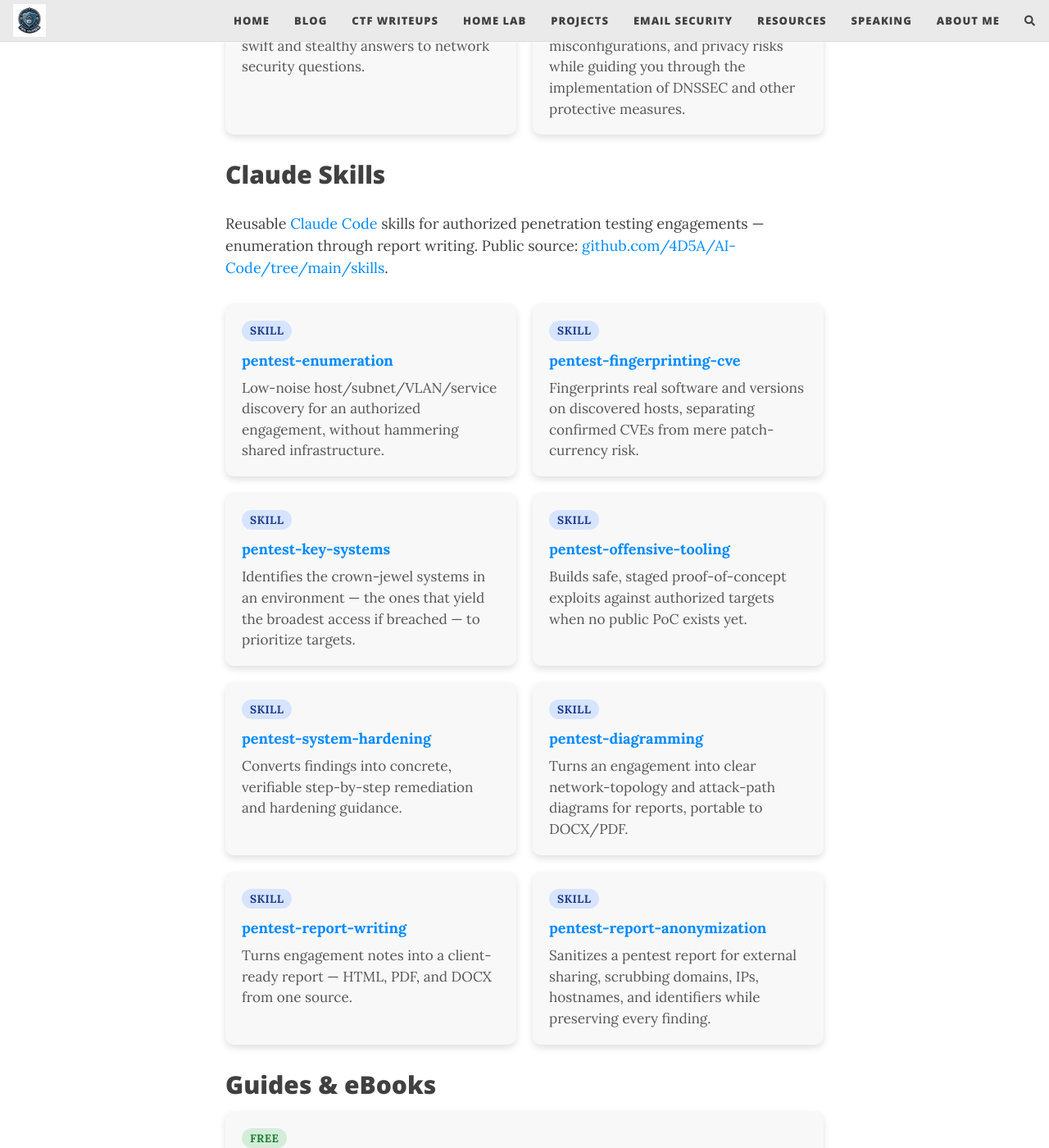
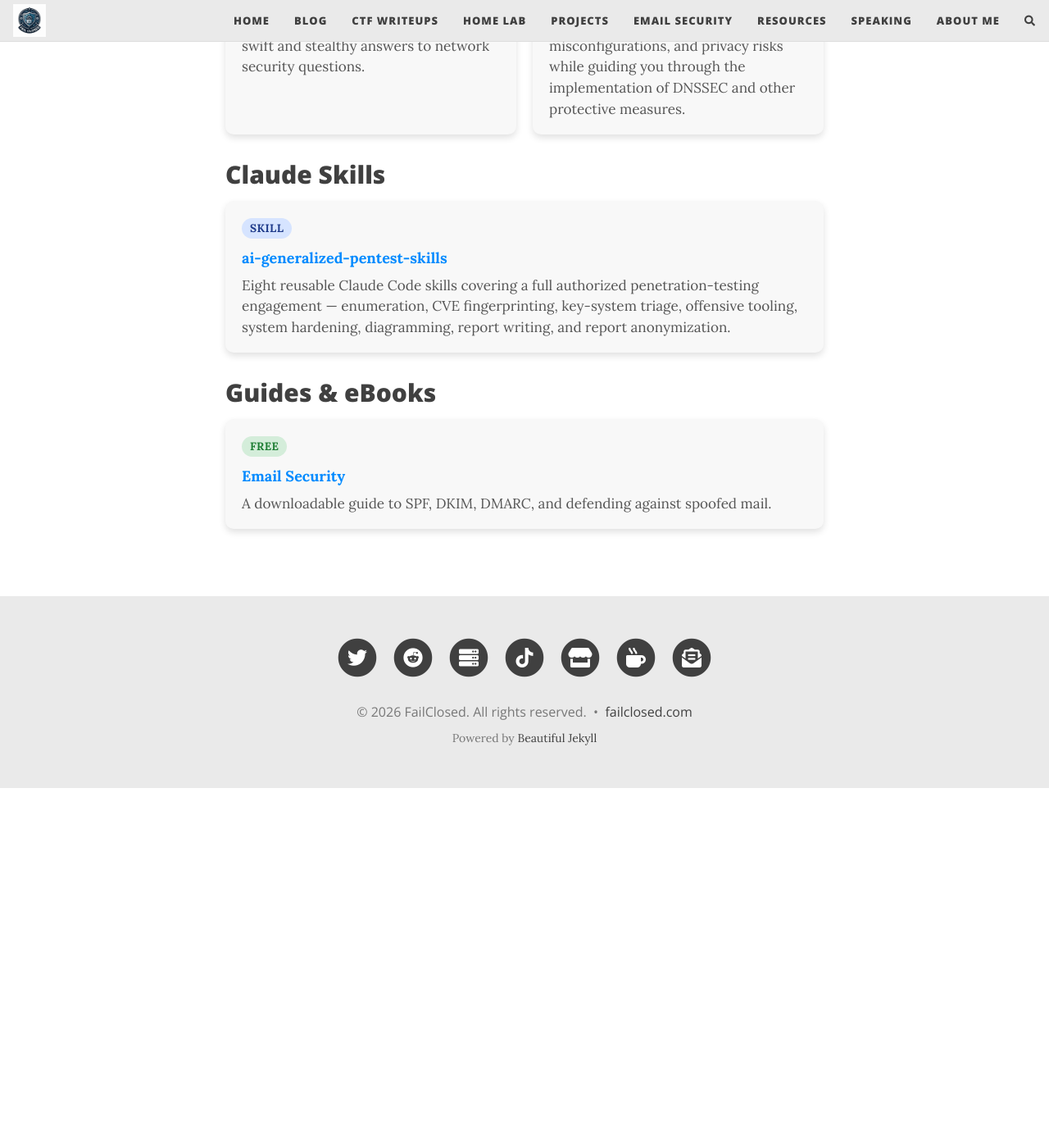
Before and after one commit to failclosed/failclosed.github.io, a Jekyll site: the page built from pages/software.md, in a window 1280 px wide and 1400 px high, scrolled down 852 px. Shown: the whole window at 82% size. Built offline with Jekyll 4.4.1, drawn with Linux system fonts in a browser that asks for light colours; comment, search, counter and statistics services are not loaded; after the commit the page ends 1813 px from its top, so only the background shows below that.

Commit message:
add resources

```diff
--- a/pages/software.md
+++ b/pages/software.md
@@ -42,57 +42,13 @@ FailClosed builds tools for IT and cybersecurity professionals. Free items are m
 
 ## Claude Skills
 
-Reusable [Claude Code](https://claude.com/claude-code) skills for authorized penetration testing engagements — enumeration through report writing. Public source: [github.com/4D5A/AI-Code/tree/main/skills](https://github.com/4D5A/AI-Code/tree/main/skills/).
-
 <div class="resource-grid">
 
-  <div class="resource-card resource-card-static">
+  <a class="resource-card" href="https://github.com/4D5A/AI-Code/tree/main/skills/Generalized%20Pentest%20Skills">
     <span class="resource-badge resource-badge-skill">Skill</span>
-    <div class="resource-card-title">pentest-enumeration</div>
-    <div class="resource-card-desc">Low-noise host/subnet/VLAN/service discovery for an authorized engagement, without hammering shared infrastructure.</div>
-  </div>
-
-  <div class="resource-card resource-card-static">
-    <span class="resource-badge resource-badge-skill">Skill</span>
-    <div class="resource-card-title">pentest-fingerprinting-cve</div>
-    <div class="resource-card-desc">Fingerprints real software and versions on discovered hosts, separating confirmed CVEs from mere patch-currency risk.</div>
-  </div>
-
-  <div class="resource-card resource-card-static">
-    <span class="resource-badge resource-badge-skill">Skill</span>
-    <div class="resource-card-title">pentest-key-systems</div>
-    <div class="resource-card-desc">Identifies the crown-jewel systems in an environment — the ones that yield the broadest access if breached — to prioritize targets.</div>
-  </div>
-
-  <div class="resource-card resource-card-static">
-    <span class="resource-badge resource-badge-skill">Skill</span>
-    <div class="resource-card-title">pentest-offensive-tooling</div>
-    <div class="resource-card-desc">Builds safe, staged proof-of-concept exploits against authorized targets when no public PoC exists yet.</div>
-  </div>
-
-  <div class="resource-card resource-card-static">
-    <span class="resource-badge resource-badge-skill">Skill</span>
-    <div class="resource-card-title">pentest-system-hardening</div>
-    <div class="resource-card-desc">Converts findings into concrete, verifiable step-by-step remediation and hardening guidance.</div>
-  </div>
-
-  <div class="resource-card resource-card-static">
-    <span class="resource-badge resource-badge-skill">Skill</span>
-    <div class="resource-card-title">pentest-diagramming</div>
-    <div class="resource-card-desc">Turns an engagement into clear network-topology and attack-path diagrams for reports, portable to DOCX/PDF.</div>
-  </div>
-
-  <div class="resource-card resource-card-static">
-    <span class="resource-badge resource-badge-skill">Skill</span>
-    <div class="resource-card-title">pentest-report-writing</div>
-    <div class="resource-card-desc">Turns engagement notes into a client-ready report — HTML, PDF, and DOCX from one source.</div>
-  </div>
-
-  <div class="resource-card resource-card-static">
-    <span class="resource-badge resource-badge-skill">Skill</span>
-    <div class="resource-card-title">pentest-report-anonymization</div>
-    <div class="resource-card-desc">Sanitizes a pentest report for external sharing, scrubbing domains, IPs, hostnames, and identifiers while preserving every finding.</div>
-  </div>
+    <div class="resource-card-title">ai-generalized-pentest-skills</div>
+    <div class="resource-card-desc">Eight reusable Claude Code skills covering a full authorized penetration-testing engagement — enumeration, CVE fingerprinting, key-system triage, offensive tooling, system hardening, diagramming, report writing, and report anonymization.</div>
+  </a>
 
 </div>
 
```
Also changed, not shown: other parts of pages/software.md (+1 -4 lines).
